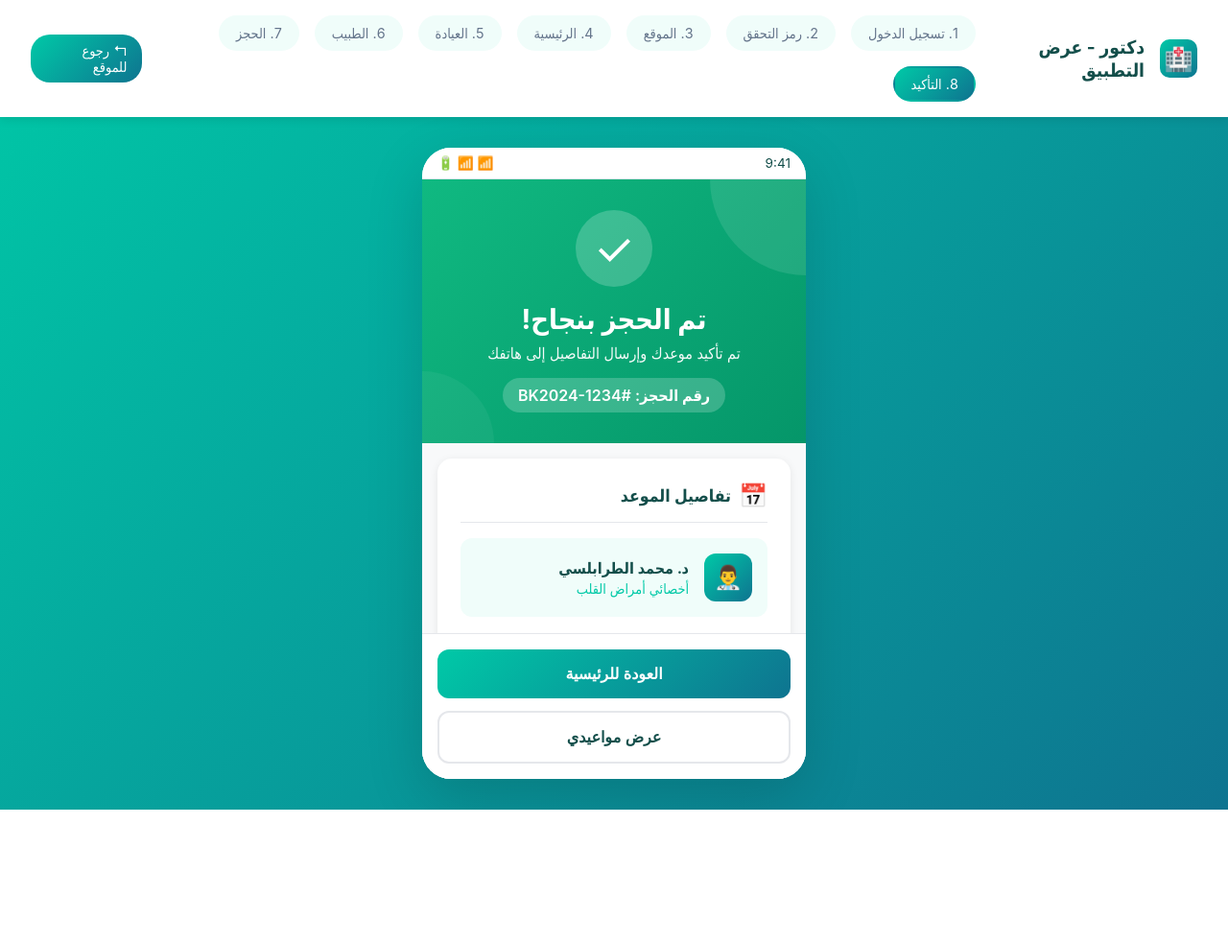
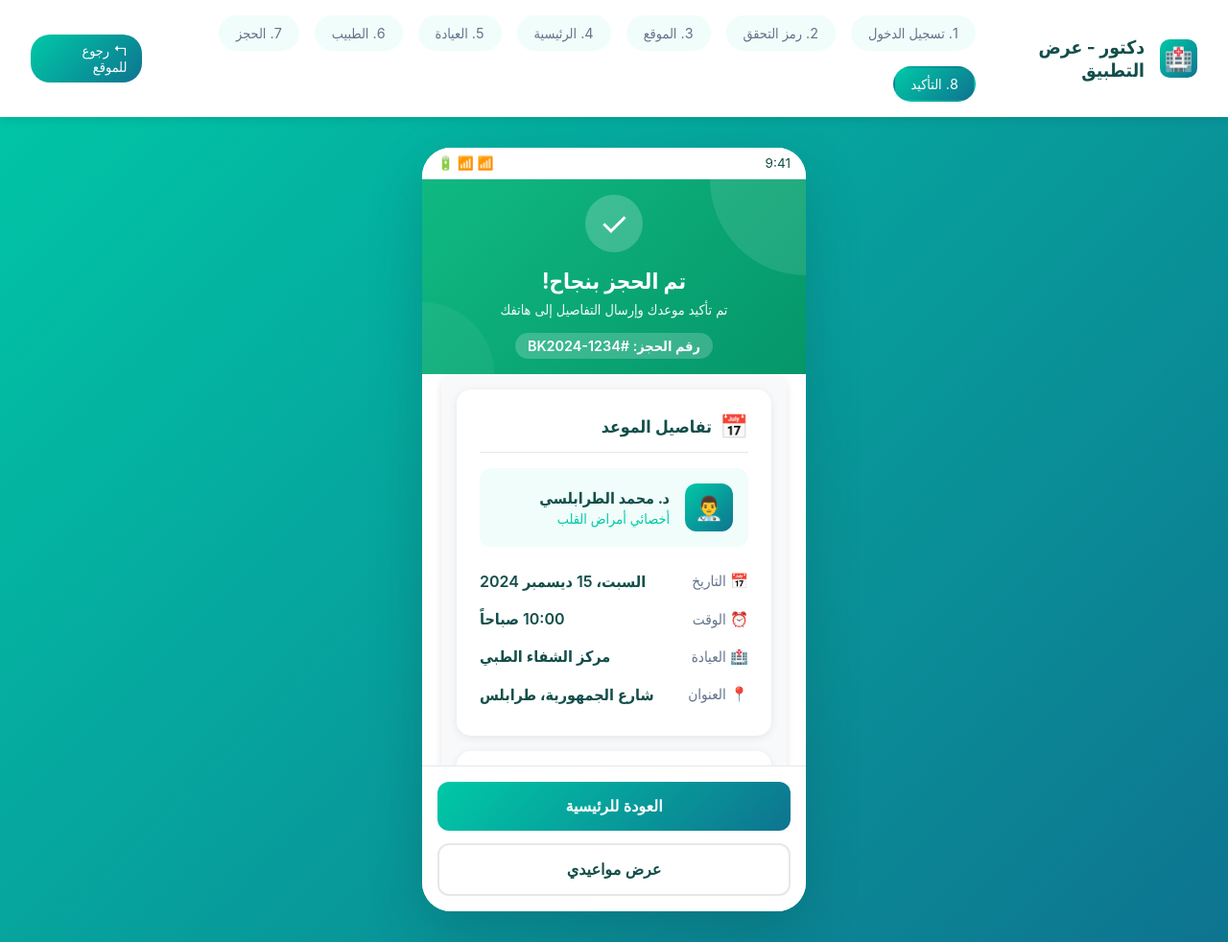
Before and after one commit to harmamac/doctor-app, a plain HTML site: page app-mockups/app-confirmation.html in a window 1280 px wide. Shown: the whole page at 96% size. Before the commit the page ends 844 px from the top, so only its background shows below. Drawn offline with Linux system fonts and the light colour scheme.

Commit message:
new update

```diff
--- a/app-mockups/app-confirmation.html
+++ b/app-mockups/app-confirmation.html
@@ -151,7 +151,7 @@
 .success-header {
     background: var(--success-gradient);
     color: white;
-            padding: 2rem 1.5rem;
+    padding: 1rem 1rem; /* تم تقليل الحشو */
     text-align: center;
     position: relative;
     overflow: hidden;
@@ -180,14 +180,14 @@
 }
 
 .success-icon {
-            width: 80px;
-            height: 80px;
+    width: 60px; /* تم تقليل الحجم */
+    height: 60px;
     background: rgba(255,255,255,0.2);
     border-radius: 50%;
     display: flex;
     align-items: center;
     justify-content: center;
-            font-size: 3rem;
+    font-size: 2.2rem; /* تم تقليل حجم الخط */
     margin: 0 auto 1rem;
     position: relative;
     z-index: 1;
@@ -209,15 +209,13 @@
 }
 
 .success-title {
-            font-size: 1.8rem;
+    font-size: 1.4rem; /* تم تقليل حجم الخط */
     font-weight: bold;
     margin-bottom: 0.5rem;
-            position: relative;
-            z-index: 1;
 }
 
 .success-subtitle {
-            font-size: 1rem;
+    font-size: 0.9rem; /* تم تقليل الحجم */
     opacity: 0.95;
     position: relative;
     z-index: 1;
@@ -226,20 +224,27 @@
 .booking-number {
     display: inline-block;
     background: rgba(255,255,255,0.2);
-            padding: 0.5rem 1rem;
+    padding: 0.3rem 0.8rem; /* تم تقليل الحشو */
     border-radius: 20px;
     margin-top: 1rem;
     font-weight: 600;
     position: relative;
     z-index: 1;
+    font-size: 0.9rem; /* أضيف حجم خط أصغر إذا رغبت */
 }
 
         /* App Content */
         .app-content {
+            width: 400px; /* أو حسب الحجم الذي تريده */
+            max-width: 90%;
+            margin: 0 auto;
+            height: auto; /* اجعله يتكيف مع المحتوى */
+            max-height: 70vh; /* حد أقصى للارتفاع نسبةً إلى ارتفاع النافذة */
+            overflow-y: auto; /* للسماح بالتمرير عند الحاجة */
             padding: 1rem;
-            height: calc(600px - 250px);
-            overflow-y: auto;
             background: #F8F9FA;
+            border-radius: 10px;
+            box-shadow: 0 4px 8px rgba(0,0,0,0.1);
         }
 
         /* Confirmation Cards */
```
Also changed, not shown: app-mockups/app-booking.html (+13 -12 lines), app-mockups/app-clinic-details.html (+9 -2 lines), app-mockups/app-doctor-profile.html (+10 -3 lines), app-mockups/app-home.html (+8 -2 lines). Lines whose indentation alone changed are shown as unchanged.
